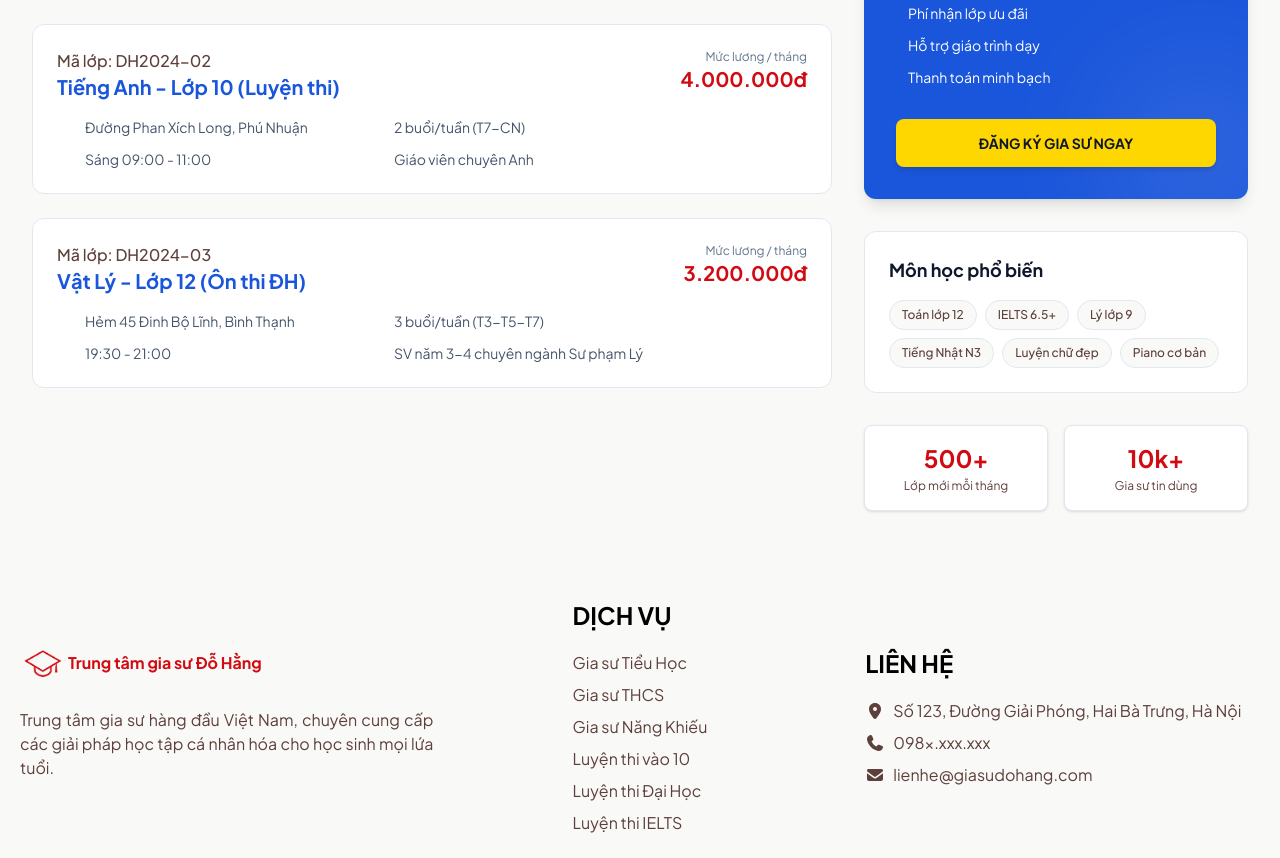
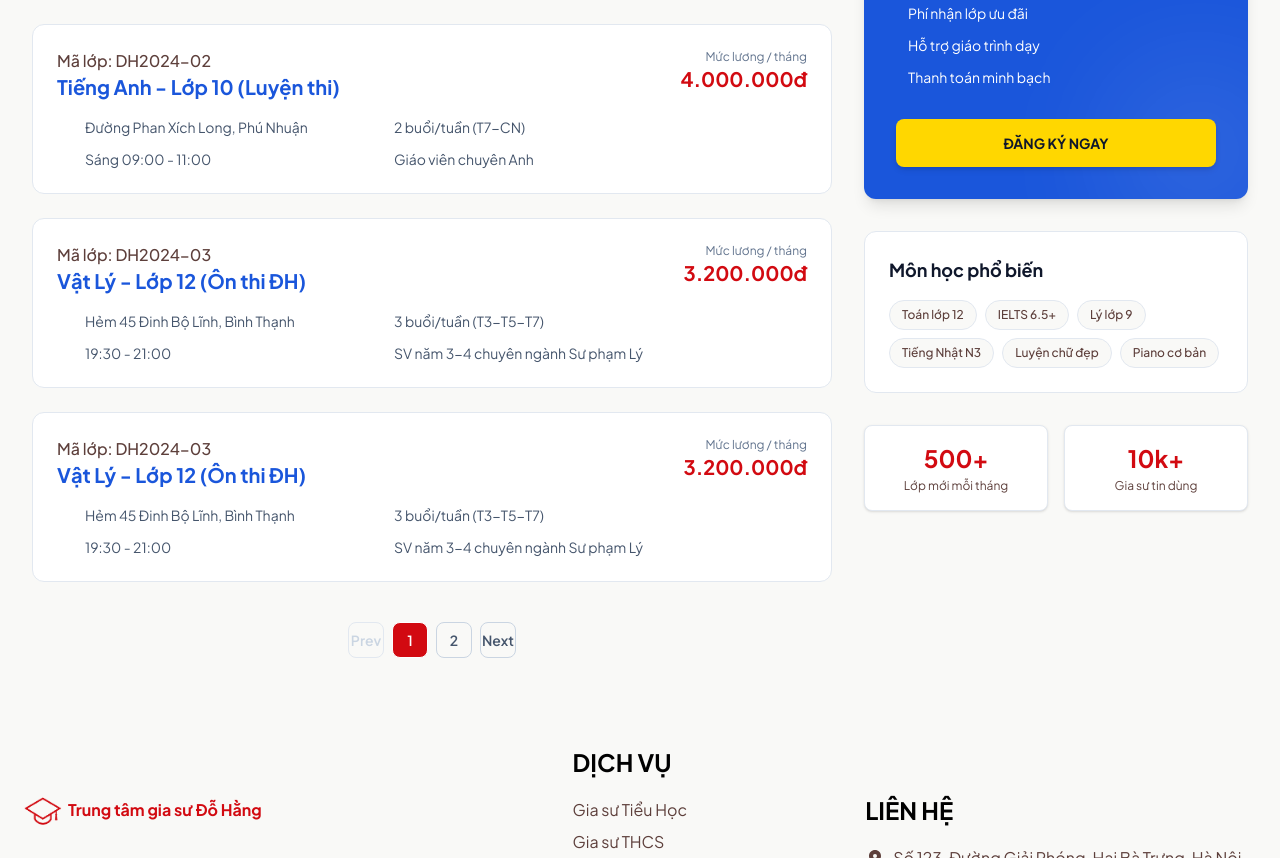
Before and after one commit to binhv005/tutor-website-project, a React (Vite) app in the folder tutor-frontend/: page /tutors in a window 1280 px wide. Shown: the part 632-1490 px from the top of the page. Built offline with nearby package versions, Linux system fonts and the light colour scheme; the HTML template or start-up script is replaced by a standard one.

Commit message:
feat(tutor-page): add pagination navigation

```diff
--- a/tutor-frontend/src/pages/TutorPage.jsx
+++ b/tutor-frontend/src/pages/TutorPage.jsx
@@ -1,4 +1,5 @@
 import JobCard from "../components/JobCard";
+import { useState } from "react";
 const jobsData = [
   {
     id: 1,
@@ -33,6 +34,39 @@ const jobsData = [
     requirement: "SV năm 3-4 chuyên ngành Sư phạm Lý",
     salary: "3.200.000đ",
   },
+  {
+    id: 5,
+    code: "DH2024-03",
+    status: "Đang xem xét",
+    title: "Vật Lý - Lớp 12 (Ôn thi ĐH)",
+    location: "Hẻm 45 Đinh Bộ Lĩnh, Bình Thạnh",
+    schedule: "3 buổi/tuần (T3-T5-T7)",
+    time: "19:30 - 21:00",
+    requirement: "SV năm 3-4 chuyên ngành Sư phạm Lý",
+    salary: "3.200.000đ",
+  },
+  {
+    id: 4,
+    code: "DH2024-03",
+    status: "Đang xem xét",
+    title: "Vật Lý - Lớp 12 (Ôn thi ĐH)",
+    location: "Hẻm 45 Đinh Bộ Lĩnh, Bình Thạnh",
+    schedule: "3 buổi/tuần (T3-T5-T7)",
+    time: "19:30 - 21:00",
+    requirement: "SV năm 3-4 chuyên ngành Sư phạm Lý",
+    salary: "3.200.000đ",
+  },
+  {
+    id: 6,
+    code: "DH2024-03",
+    status: "Đang xem xét",
+    title: "Vật Lý - Lớp 12 (Ôn thi ĐH)",
+    location: "Hẻm 45 Đinh Bộ Lĩnh, Bình Thạnh",
+    schedule: "3 buổi/tuần (T3-T5-T7)",
+    time: "19:30 - 21:00",
+    requirement: "SV năm 3-4 chuyên ngành Sư phạm Lý",
+    salary: "3.200.000đ",
+  },
 ];
 
 const popularTags = [
@@ -45,6 +79,21 @@ const popularTags = [
 ];
 
 function TutorPage() {
+  const [currentPage, setCurrentPage] = useState(1);
+  const itemsPerPage = 4;
+
+  const indexOfLastItem = currentPage * itemsPerPage;
+  const indexOfFirstItem = indexOfLastItem - itemsPerPage;
+  const currentJobs = jobsData.slice(indexOfFirstItem, indexOfLastItem);
+
+  const totalPages = Math.ceil(jobsData.length / itemsPerPage);
+
+  const handlePageChange = (pageNumber) => {
+    if (pageNumber >= 1 && pageNumber <= totalPages) {
+      setCurrentPage(pageNumber);
+      window.scrollTo({ top: 0, behavior: "smooth" });
+    }
+  };
   return (
     <div className="font-sans bg-neutral text-slate-800 p-4 md:p-8 max-w-7xl mx-auto space-y-12">
       <div>
@@ -119,9 +168,55 @@ function TutorPage() {
 
       <div className="grid grid-cols-1 lg:grid-cols-3 gap-8">
         <div className="lg:col-span-2 space-y-6">
-          {jobsData.map((job) => (
-            <JobCard key={job.id} job={job} />
-          ))}
+          <div className="space-y-6">
+            {currentJobs.map((job) => (
+              <JobCard key={job.id} job={job} />
+            ))}
+          </div>
+          {
+            <div className="flex items-center justify-center gap-2 pt-4">
+              <button
+                onClick={() => handlePageChange(currentPage - 1)}
+                disabled={currentPage === 1}
+                className={`w-9 h-9 rounded-lg border text-sm font-semibold flex items-center justify-center transition-colors ${
+                  currentPage === 1
+                    ? "text-slate-300 border-slate-200 cursor-not-allowed"
+                    : "text-slate-600 border-slate-300 hover:bg-slate-50 cursor-pointer"
+                }`}
+              >
+                Prev
+              </button>
+
+              {Array.from({ length: totalPages }, (_, index) => {
+                const pageNumber = index + 1;
+                return (
+                  <button
+                    key={pageNumber}
+                    onClick={() => handlePageChange(pageNumber)}
+                    className={`w-9 h-9 rounded-lg text-sm font-semibold flex items-center justify-center transition-colors cursor-pointer ${
+                      currentPage === pageNumber
+                        ? "bg-primary text-white border"
+                        : "text-slate-600 border border-slate-300 hover:bg-slate-50"
+                    }`}
+                  >
+                    {pageNumber}
+                  </button>
+                );
+              })}
+
+              <button
+                onClick={() => handlePageChange(currentPage + 1)}
+                disabled={currentPage === totalPages}
+                className={`w-9 h-9 rounded-lg border text-sm font-semibold flex items-center justify-center transition-colors ${
+                  currentPage === totalPages
+                    ? "text-slate-300 border-slate-200 cursor-not-allowed"
+                    : "text-slate-600 border-slate-300 hover:bg-slate-50 cursor-pointer"
+                }`}
+              >
+                Next
+              </button>
+            </div>
+          }
         </div>
 
         <div className="space-y-8">
@@ -148,7 +243,7 @@ function TutorPage() {
                 </li>
               </ul>
               <button className="bg-secondary text-slate-900 w-full py-3.5 rounded-lg font-bold hover:brightness-105 transition-all shadow-md cursor-pointer text-center text-sm uppercase">
-                Đăng ký gia sư ngay
+                Đăng ký ngay
               </button>
             </div>
           </div>
```
